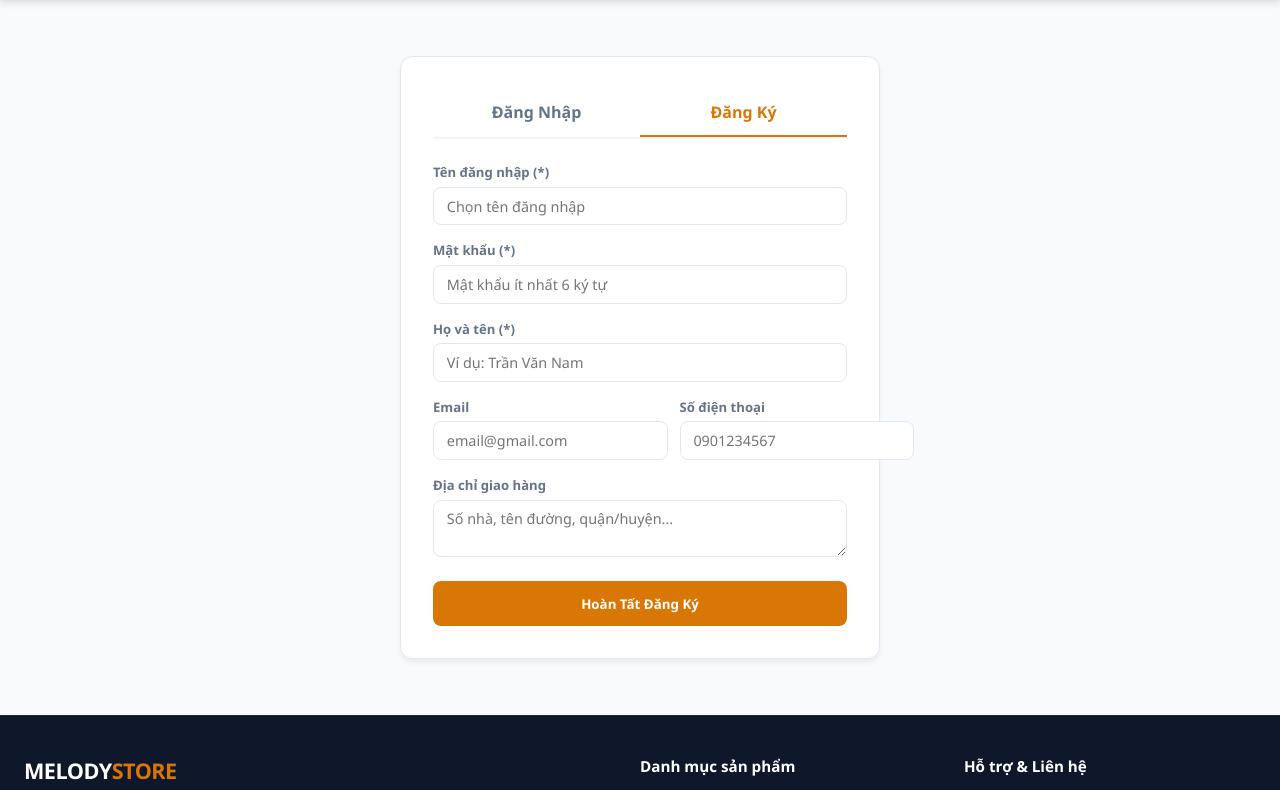
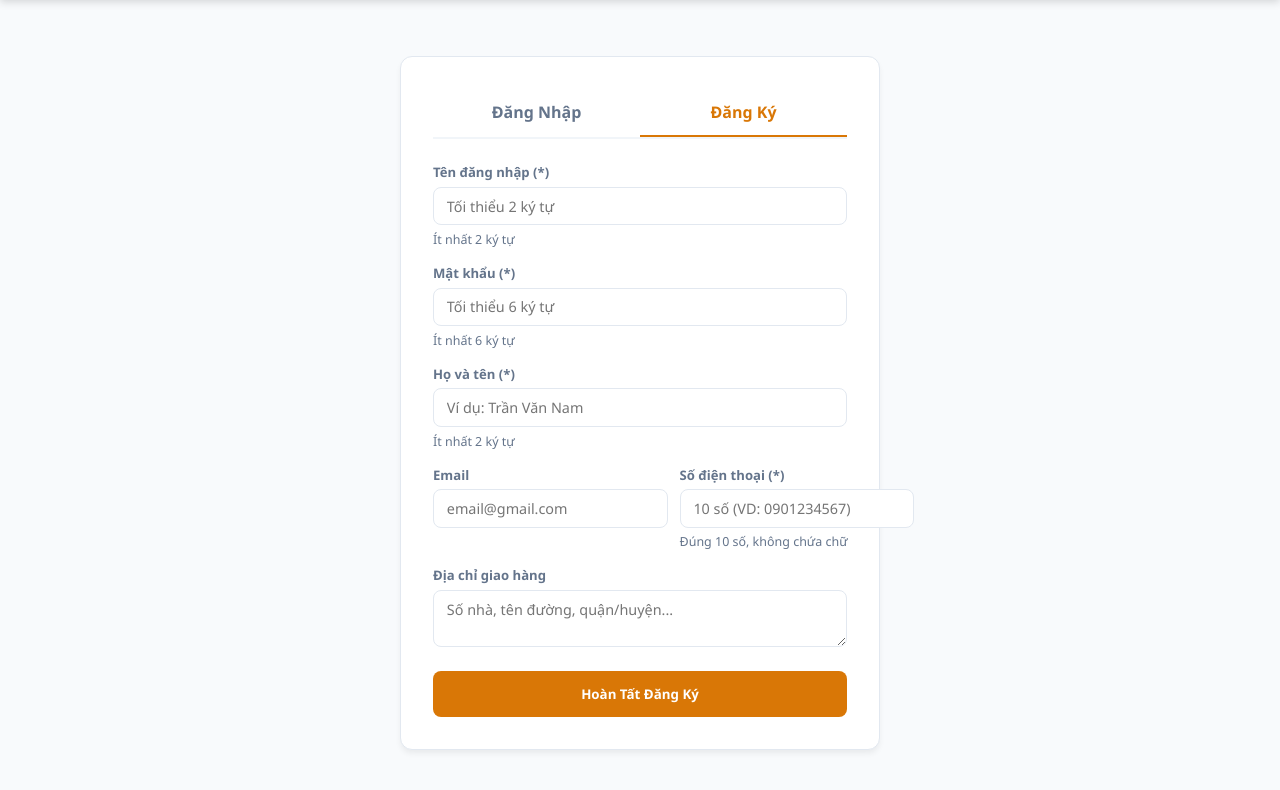
Before and after one commit to Menk216/ShopNhacCu, a Flask app: page /register in a window 1280 px wide. Shown: the part 108-898 px from the top of the page. Run offline with Flask 3, Linux system fonts and the light colour scheme; data comes from the database, SQL or seed files in the repository; both versions use the stored data as it was after the commit.

Commit message:
feat: them rang buoc dang ky (ten toi thieu 2 ky tu, sdt 10 chu so khong chua chu, mat khau toi thieu 6 ky tu)

```diff
--- a/app.py
+++ b/app.py
@@ -195,6 +195,19 @@ def api_register():
 
     if not username or not password or not full_name:
         return jsonify({'success': False, 'message': 'Vui lòng nhập đầy đủ tên đăng nhập, mật khẩu và họ tên'}), 400
+
+    if len(username) < 2:
+        return jsonify({'success': False, 'message': 'Tên đăng nhập phải có ít nhất 2 ký tự'}), 400
+
+    if len(full_name) < 2:
+        return jsonify({'success': False, 'message': 'Họ và tên phải có ít nhất 2 ký tự'}), 400
+
+    if len(password) < 6:
+        return jsonify({'success': False, 'message': 'Mật khẩu phải có ít nhất 6 ký tự'}), 400
+
+    import re
+    if not phone or not re.match(r'^[0-9]{10}$', phone):
+        return jsonify({'success': False, 'message': 'Số điện thoại phải gồm đúng 10 chữ số và không được chứa chữ'}), 400
 
     conn = database.get_db_connection()
     existing = conn.execute("SELECT id FROM users WHERE username = ?", (username,)).fetchone()
@@ -281,7 +294,19 @@ def api_profile():
         conn.close()
         return jsonify({'success': False, 'message': 'Họ và tên không được để trống'}), 400
 
+    if len(full_name) < 2:
+        conn.close()
+        return jsonify({'success': False, 'message': 'Họ và tên phải có ít nhất 2 ký tự'}), 400
+
+    import re
+    if phone and not re.match(r'^[0-9]{10}$', phone):
+        conn.close()
+        return jsonify({'success': False, 'message': 'Số điện thoại phải gồm đúng 10 chữ số và không được chứa chữ'}), 400
+
     if new_password:
+        if len(new_password) < 6:
+            conn.close()
+            return jsonify({'success': False, 'message': 'Mật khẩu mới phải có ít nhất 6 ký tự'}), 400
         curr = conn.execute("SELECT password_hash FROM users WHERE id = ?", (g.user['id'],)).fetchone()
         if not old_password or not check_password_hash(curr['password_hash'], old_password):
             conn.close()
--- a/templates/login.html
+++ b/templates/login.html
@@ -35,17 +35,20 @@
         <form id="customerRegisterForm" style="display: none;">
             <div class="form-group" style="margin-bottom: 1rem;">
                 <label for="regUsername">Tên đăng nhập (*)</label>
-                <input type="text" id="regUsername" class="form-control" placeholder="Chọn tên đăng nhập" required>
+                <input type="text" id="regUsername" class="form-control" placeholder="Tối thiểu 2 ký tự" required minlength="2">
+                <small style="color: #64748b; font-size: 0.78rem;">Ít nhất 2 ký tự</small>
             </div>
 
             <div class="form-group" style="margin-bottom: 1rem;">
                 <label for="regPassword">Mật khẩu (*)</label>
-                <input type="password" id="regPassword" class="form-control" placeholder="Mật khẩu ít nhất 6 ký tự" required>
+                <input type="password" id="regPassword" class="form-control" placeholder="Tối thiểu 6 ký tự" required minlength="6">
+                <small style="color: #64748b; font-size: 0.78rem;">Ít nhất 6 ký tự</small>
             </div>
 
             <div class="form-group" style="margin-bottom: 1rem;">
                 <label for="regFullName">Họ và tên (*)</label>
-                <input type="text" id="regFullName" class="form-control" placeholder="Ví dụ: Trần Văn Nam" required>
+                <input type="text" id="regFullName" class="form-control" placeholder="Ví dụ: Trần Văn Nam" required minlength="2">
+                <small style="color: #64748b; font-size: 0.78rem;">Ít nhất 2 ký tự</small>
             </div>
 
             <div style="display: grid; grid-template-columns: 1fr 1fr; gap: 0.75rem; margin-bottom: 1rem;">
@@ -54,8 +57,9 @@
                     <input type="email" id="regEmail" class="form-control" placeholder="email@gmail.com">
                 </div>
                 <div class="form-group">
-                    <label for="regPhone">Số điện thoại</label>
-                    <input type="text" id="regPhone" class="form-control" placeholder="0901234567">
+                    <label for="regPhone">Số điện thoại (*)</label>
+                    <input type="text" id="regPhone" class="form-control" placeholder="10 số (VD: 0901234567)" required maxlength="10" oninput="this.value = this.value.replace(/[^0-9]/g, '').slice(0, 10);">
+                    <small style="color: #64748b; font-size: 0.78rem;">Đúng 10 số, không chứa chữ</small>
                 </div>
             </div>
 
@@ -125,13 +129,44 @@
     // Handle Register
     document.getElementById('customerRegisterForm').addEventListener('submit', async (e) => {
         e.preventDefault();
+        const username = document.getElementById('regUsername').value.trim();
+        const password = document.getElementById('regPassword').value.trim();
+        const fullName = document.getElementById('regFullName').value.trim();
+        const email = document.getElementById('regEmail').value.trim();
+        const phone = document.getElementById('regPhone').value.trim();
+        const address = document.getElementById('regAddress').value.trim();
+
+        if (username.length < 2) {
+            showToast('Tên đăng nhập phải có ít nhất 2 ký tự', 'error');
+            document.getElementById('regUsername').focus();
+            return;
+        }
+
+        if (fullName.length < 2) {
+            showToast('Họ và tên phải có ít nhất 2 ký tự', 'error');
+            document.getElementById('regFullName').focus();
+            return;
+        }
+
+        if (password.length < 6) {
+            showToast('Mật khẩu phải có ít nhất 6 ký tự', 'error');
+            document.getElementById('regPassword').focus();
+            return;
+        }
+
+        if (!/^[0-9]{10}$/.test(phone)) {
+            showToast('Số điện thoại phải gồm đúng 10 chữ số và không được chứa chữ', 'error');
+            document.getElementById('regPhone').focus();
+            return;
+        }
+
         const payload = {
-            username: document.getElementById('regUsername').value.trim(),
-            password: document.getElementById('regPassword').value.trim(),
-            full_name: document.getElementById('regFullName').value.trim(),
-            email: document.getElementById('regEmail').value.trim(),
-            phone: document.getElementById('regPhone').value.trim(),
-            address: document.getElementById('regAddress').value.trim()
+            username: username,
+            password: password,
+            full_name: fullName,
+            email: email,
+            phone: phone,
+            address: address
         };
 
         try {
--- a/templates/profile.html
+++ b/templates/profile.html
@@ -28,7 +28,7 @@
                 </div>
                 <div class="form-group">
                     <label for="profPhone">Số điện thoại (*)</label>
-                    <input type="text" id="profPhone" class="form-control" required>
+                    <input type="text" id="profPhone" class="form-control" placeholder="10 số (VD: 0901234567)" required maxlength="10" oninput="this.value = this.value.replace(/[^0-9]/g, '').slice(0, 10);">
                 </div>
             </div>
 
```
Also changed, not shown: music_store.db.
